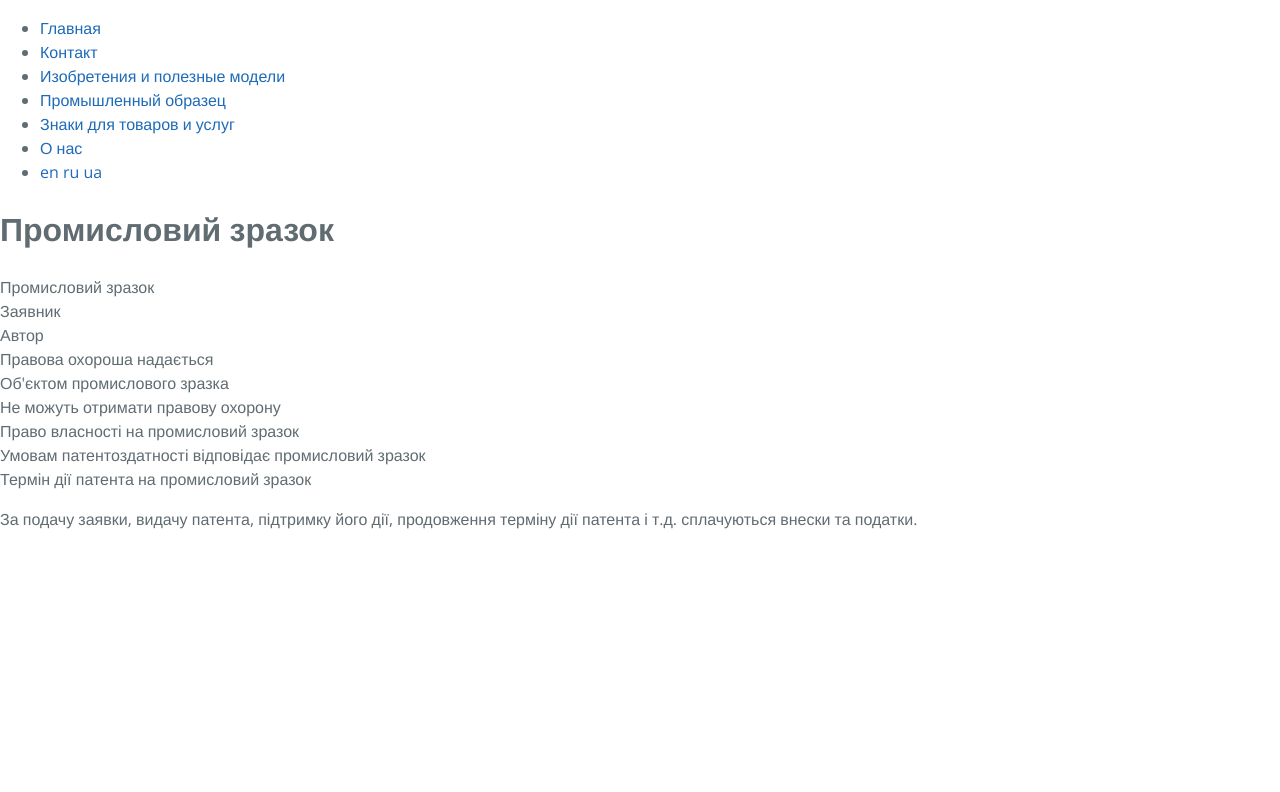
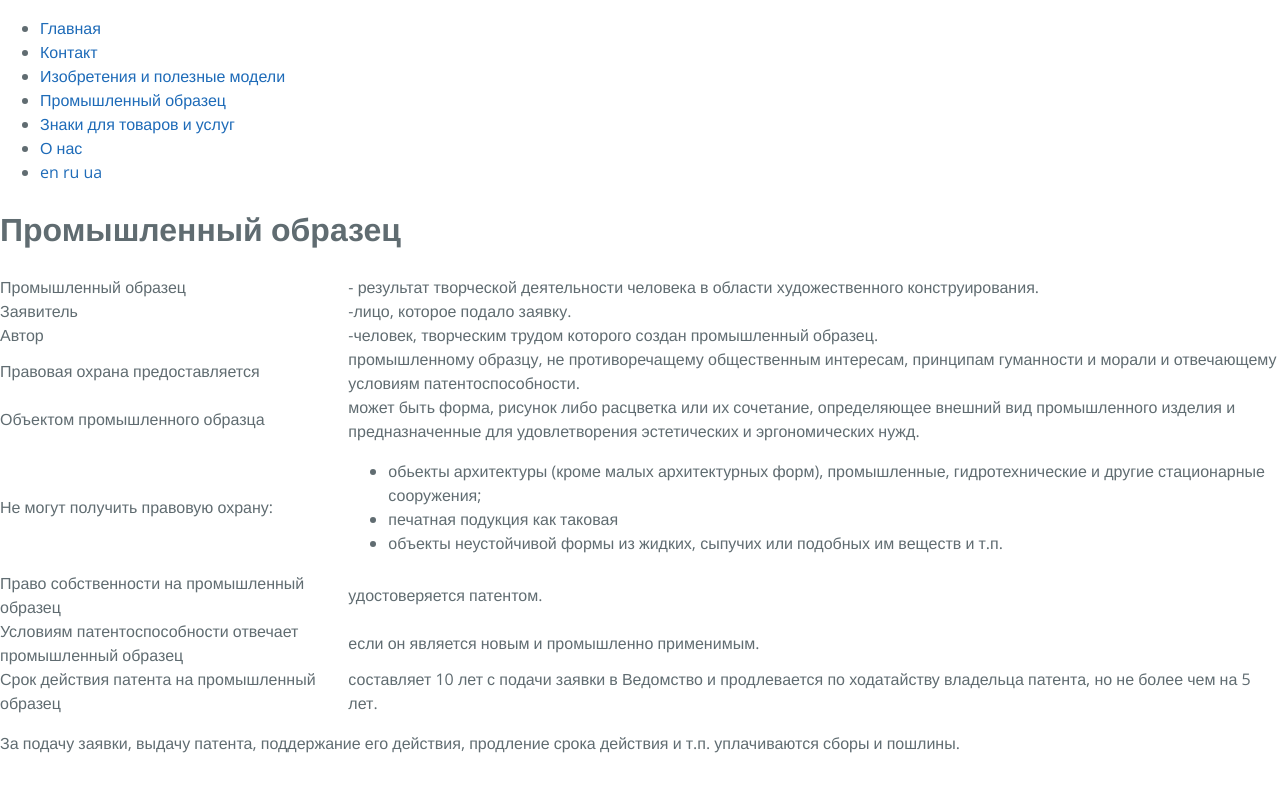
Before and after one commit to Mindshine/patent, a Jekyll site: the page built from _posts/ru/pages/2000-01-01-designs.html, in a window 1280 px wide. Shown: the top 792 px of the page. Built offline with Jekyll 4.4.1, drawn with Linux system fonts in a browser that asks for light colours; Markdown is read by kramdown in place of the engine named in the settings.

Commit message:
Update 2000-01-01-designs.html

```diff
--- a/_posts/ru/pages/2000-01-01-designs.html
+++ b/_posts/ru/pages/2000-01-01-designs.html
@@ -5,34 +5,41 @@ lang: ru
 categories:
 - ru
 ---
-<h1>Промисловий зразок</h1>
+<h1>Промышленный образец</h1>
 <table>
   <tr>
-    <td>Промисловий зразок</td><td></td>
+    <td>Промышленный образец</td><td>- результат творческой деятельности человека в области художественного конструирования.</td>
   </tr>
   <tr>
-    <td>Заявник</td><td></td>
+    <td>Заявитель</td><td>-лицо, которое подало заявку.</td>
   </tr>
   <tr>
-    <td>Автор</td><td></td>
+    <td>Автор</td><td>-человек, творческим трудом которого создан промышленный образец.</td>
   </tr>
   <tr>
-    <td>Правова охороша надається</td><td></td>
+    <td>Правовая охрана предоставляется</td><td>промышленному образцу, не противоречащему общественным интересам, принципам гуманности и морали и отвечающему условиям патентоспособности.</td>
   </tr>
   <tr>
-    <td>Об'єктом промислового зразка</td><td></td>
+    <td>Объектом промышленного образца</td><td>может быть форма, рисунок либо расцветка или их сочетание, определяющее внешний вид промышленного изделия и предназначенные для удовлетворения эстетических и эргономических нужд.</td>
   </tr>
   <tr>
-    <td>Не можуть отримати правову охорону</td><td></td>
+    <td>Не могут получить правовую охрану:</td>
+    <td>
+      <ul>
+        <li>обьекты архитектуры (кроме малых архитектурных форм), промышленные, гидротехнические и другие стационарные сооружения;</li>
+        <li>печатная подукция как таковая</li>
+        <li>объекты неустойчивой формы из жидких, сыпучих или подобных им веществ и т.п.</li>
+      </ul>
+    </td>
   </tr>
   <tr>
-    <td>Право власності на промисловий зразок</td><td></td>
+    <td>Право собственности на промышленный образец</td><td>удостоверяется патентом.</td>
   </tr>
   <tr>
-    <td>Умовам патентоздатності відповідає промисловий зразок</td><td></td>
+    <td>Условиям патентоспособности отвечает промышленный образец</td><td>если он является новым и промышленно применимым.</td>
   </tr>
   <tr>
-    <td>Термін дії патента на промисловий зразок</td><td></td>
+    <td>Срок действия патента на промышленный образец</td><td>составляет 10 лет с подачи заявки в Ведомство и продлевается по ходатайству владельца патента, но не более чем на 5 лет.</td>
   </tr>
 </table>
-<p>За подачу заявки, видачу патента, підтримку його дії, продовження терміну дії патента і т.д. сплачуються внески та податки.</p>
+<p>За подачу заявки, выдачу патента, поддержание его действия, продление срока действия и т.п. уплачиваются сборы и пошлины.</p>
```
